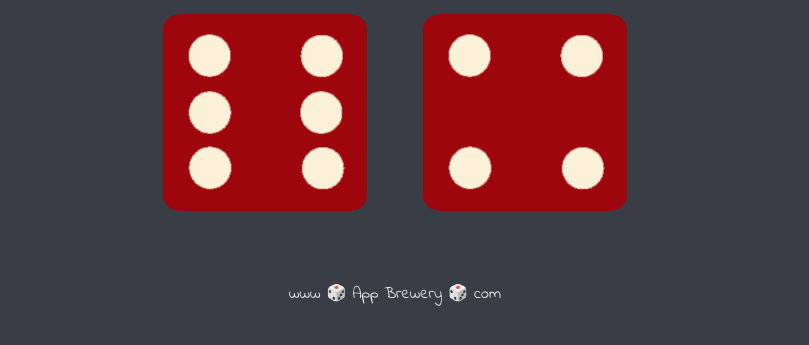
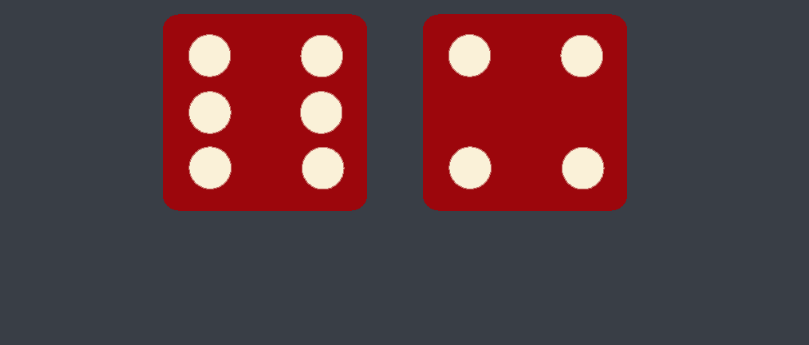
Before and after one commit to manojmaurya17/Dicee-Roller, a plain HTML site: page dicee.html in a window 1280 px wide. Shown: the part 321-666 px from the top of the page, without its empty margins (245-1054 px from the left). Drawn offline with Linux system fonts and the light colour scheme.

Commit message:
Update dicee.html

```diff
--- a/dicee.html
+++ b/dicee.html
@@ -26,8 +26,4 @@
 
 
   </body>
-
-  <footer>
-    www 🎲 App Brewery 🎲 com
-  </footer>
 </html>
```
